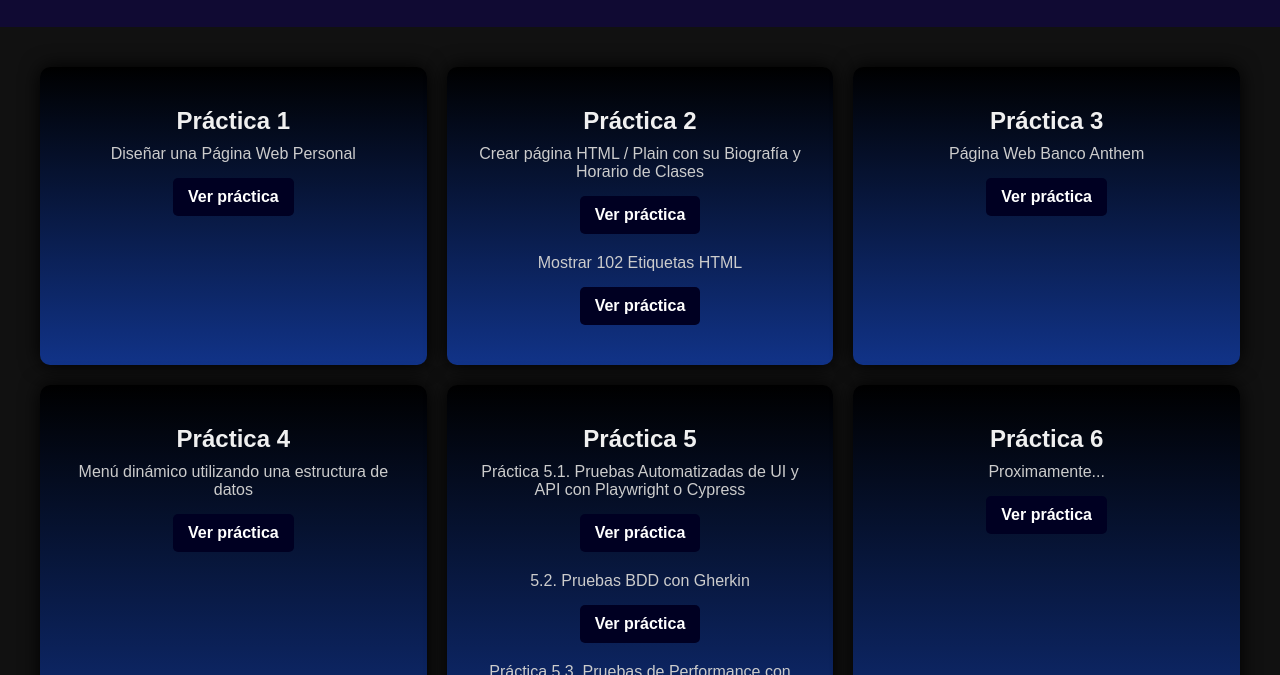
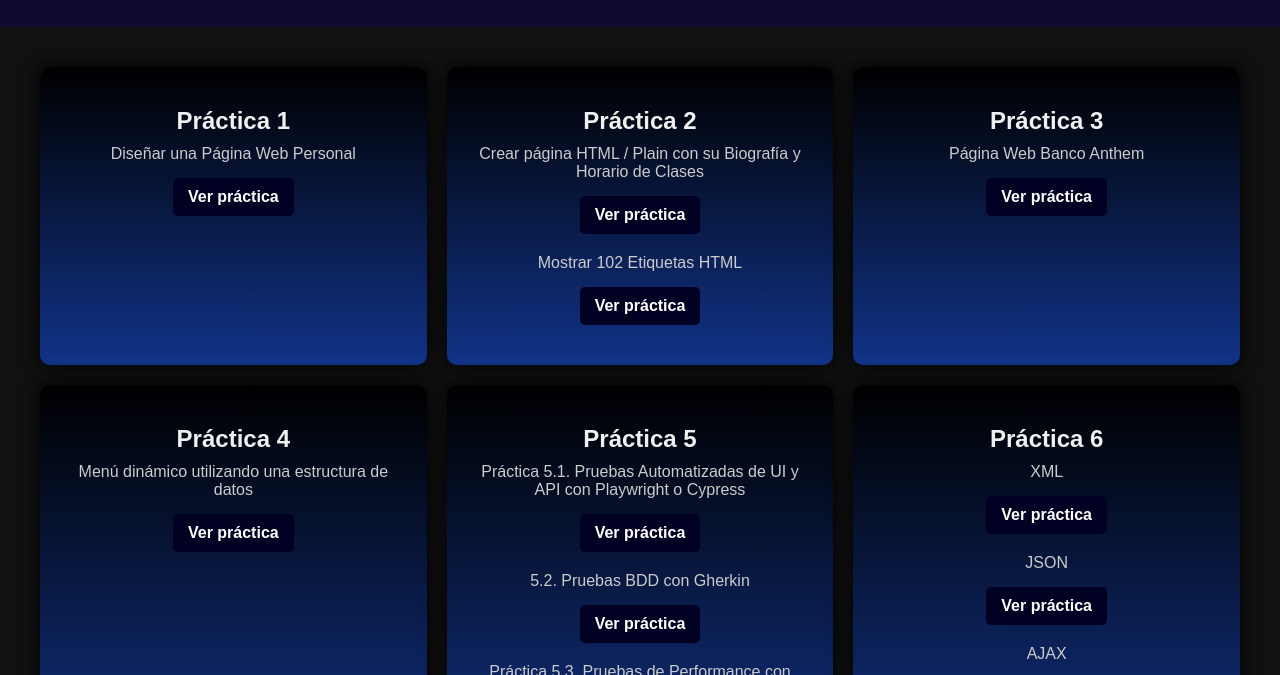
Before and after one commit to cristopherhelenaperez-debug/Lab.-Lenguaje-Programacion-III-Practicas, a plain HTML site: page index.html in a window 1280 px wide. Shown: the part 110-785 px from the top of the page. Drawn offline with Linux system fonts and the light colour scheme.

Commit message:
Update index.html

```diff
--- a/index.html
+++ b/index.html
@@ -51,8 +51,14 @@
             </div>
             <div class="card">
                 <h2>Práctica 6</h2>
-                <p>Proximamente...</p>
-                <a href="#" target="_blank">Ver práctica</a>
+                <p>XML</p>
+                <a href="Practica 6/XML/Resumen XML.pdf" target="_blank">Ver práctica</a>
+
+                <p>JSON</p>
+                <a href="Practica 6/JSON/Resumen JSON.pdf" target="_blank">Ver práctica</a>
+
+                <p>AJAX</p>
+                <a href="Practica 6/AJAX/Resumen AJAX.pdf" target="_blank">Ver práctica</a>
             </div>
             <!-- Puedes seguir agregando más tarjetas según tus prácticas -->
         </section>
```
